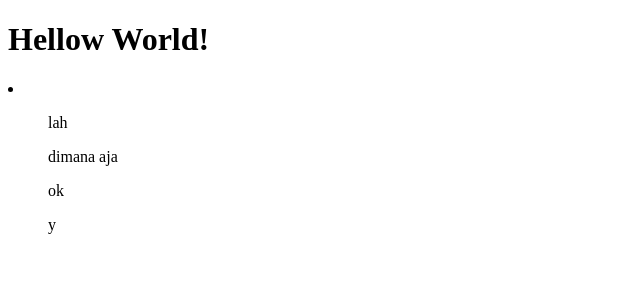
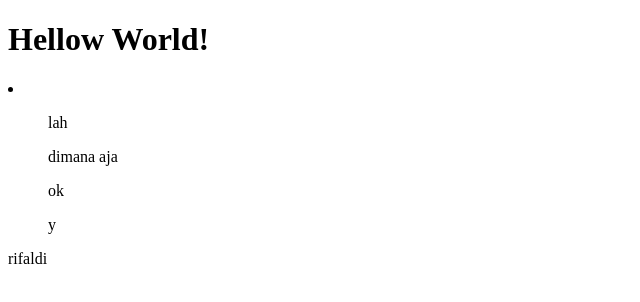
Before and after one commit to falsss24/pembelajaran-git-dan-github, a plain HTML site: page index.html in a window 1280 px wide. Shown: the full height of the page, 0-640 px from the left. Drawn offline with Linux system fonts and the light colour scheme.

Commit message:
menambahkan nama rifaldi

```diff
--- a/index.html
+++ b/index.html
@@ -12,7 +12,7 @@
         <ul>dimana aja</ul>
         <ul>ok</ul>
         <ul>y</ul>
-
+        <p>rifaldi</p>
     </li>
 
 </body>
```
